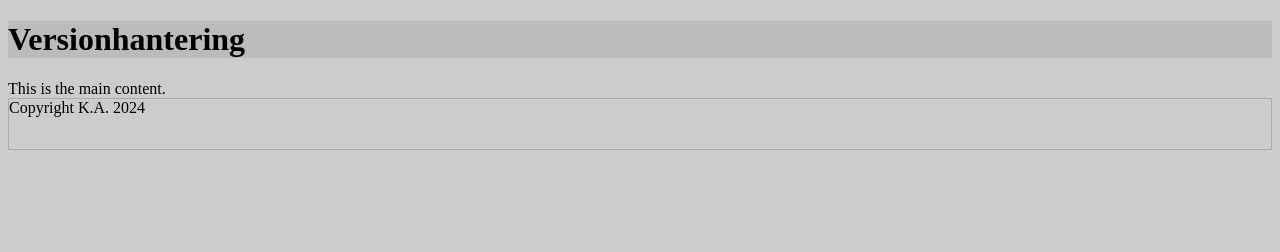
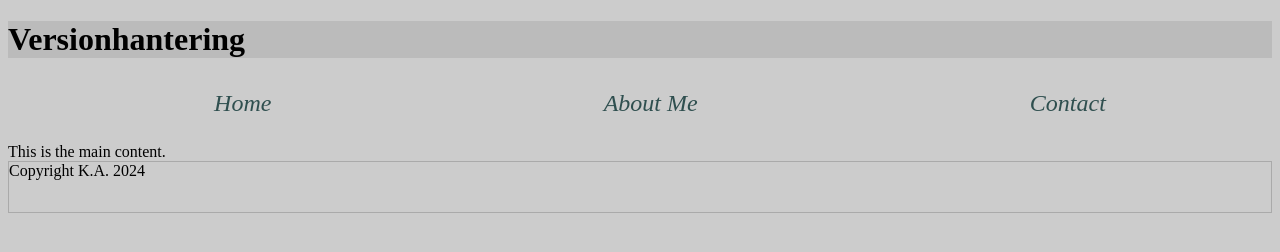
Before and after one commit to KarinaAllard/versionshantering-1, a plain HTML site: page index.html in a window 1280 px wide. Drawn offline with Linux system fonts and the light colour scheme.

Commit message:
Added nav

```diff
--- a/css/style.css
+++ b/css/style.css
@@ -6,6 +6,28 @@ header {
     background-color: #bbbbbb;
 }
 
+.nav-bar {
+    display:flex;
+}
+
+.nav-item {
+    margin: auto;
+    list-style: none;
+    padding: 10px;
+}
+
+a {
+    font-style: italic;
+    color: darkslategrey;
+    font-size: 1.5rem;
+    text-decoration: none;
+    padding: 0.5rem;
+}
+
+a:hover {
+    background-color: #a1a1a1;
+}
+
 footer {
     border: 1px solid #aaaaaa;
     height: 50px;
--- a/index.html
+++ b/index.html
@@ -8,6 +8,11 @@
 </head>
 <body>
     <header><h1>Versionhantering</h1></header>
+    <nav><ul class="nav-bar">
+        <li class="nav-item"><a href="#">Home</a></li>
+        <li class="nav-item"><a href="#">About Me</a></li>
+        <li class="nav-item"><a href="#">Contact</a></li>
+    </ul></nav>
     <main>This is the main content.</main>
     <footer>Copyright K.A. 2024</footer>
 </body>
```
